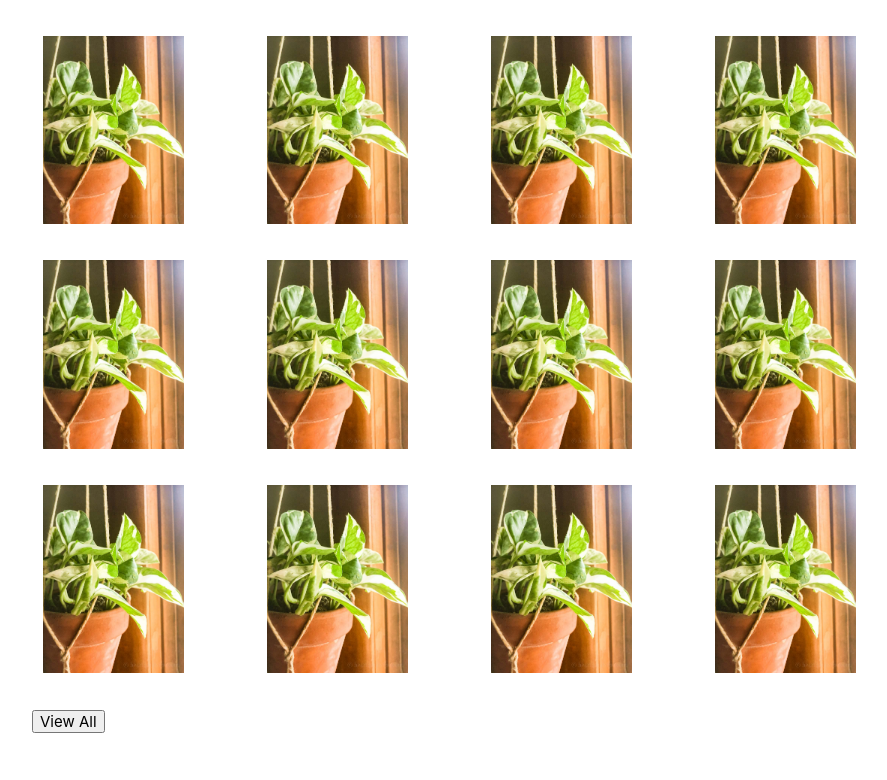
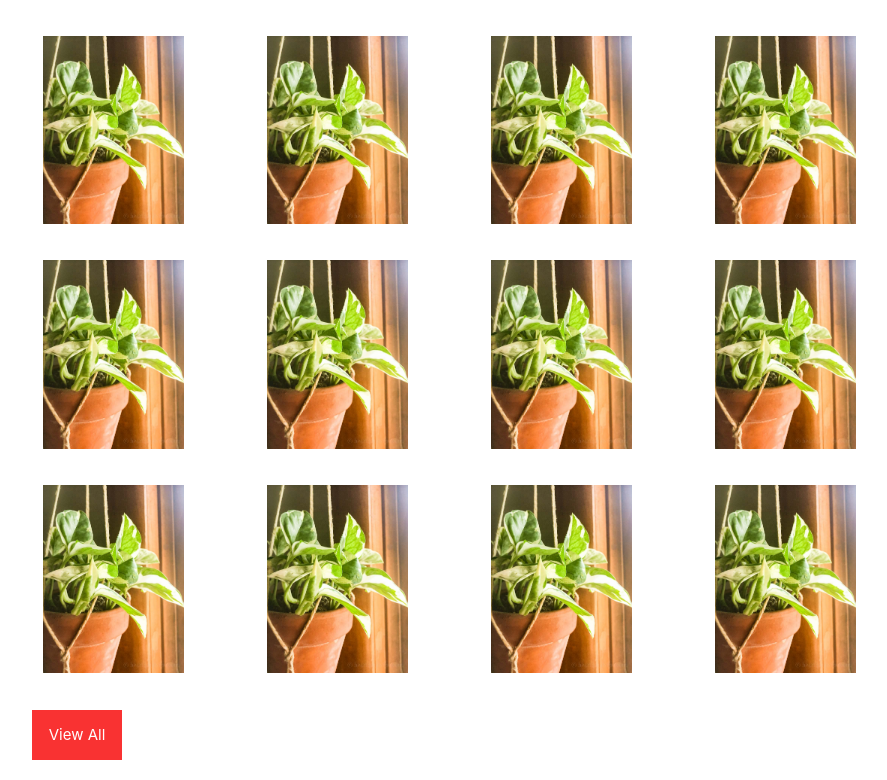
Before and after one commit to lilipcohen/plant-care, a React (Create React App) app in the folder client/: page / in a window 1280 px wide. Shown: the part 1076-1856 px from the top of the page, without its empty margins (160-1047 px from the left). Before the commit the page ends 1809 px from the top, so only its background shows below. Built offline with nearby package versions, Linux system fonts and the light colour scheme.

Commit message:
button styling

```diff
--- a/client/src/pages/Home/index.js
+++ b/client/src/pages/Home/index.js
@@ -74,7 +74,11 @@ export default function Home() {
         </div>
       </div>
       <div>
-        <button>View All</button>
+        <div className="row">
+          <button className="col s12" id="button-home">
+            View All
+          </button>
+        </div>
       </div>
     </div>
   );
--- a/client/src/pages/Home/style.css
+++ b/client/src/pages/Home/style.css
@@ -41,3 +41,15 @@
 .plant-background {
   background-color: rgb(209, 253, 209);
 }
+
+#button-home {
+  max-width: 90px;
+  max-height: 100px;
+  min-height: 50px;
+  background-color: rgb(248, 0, 0);
+  opacity: 0.8;
+  color: white;
+  border: none;
+  margin: auto;
+  cursor: pointer;
+}
```
